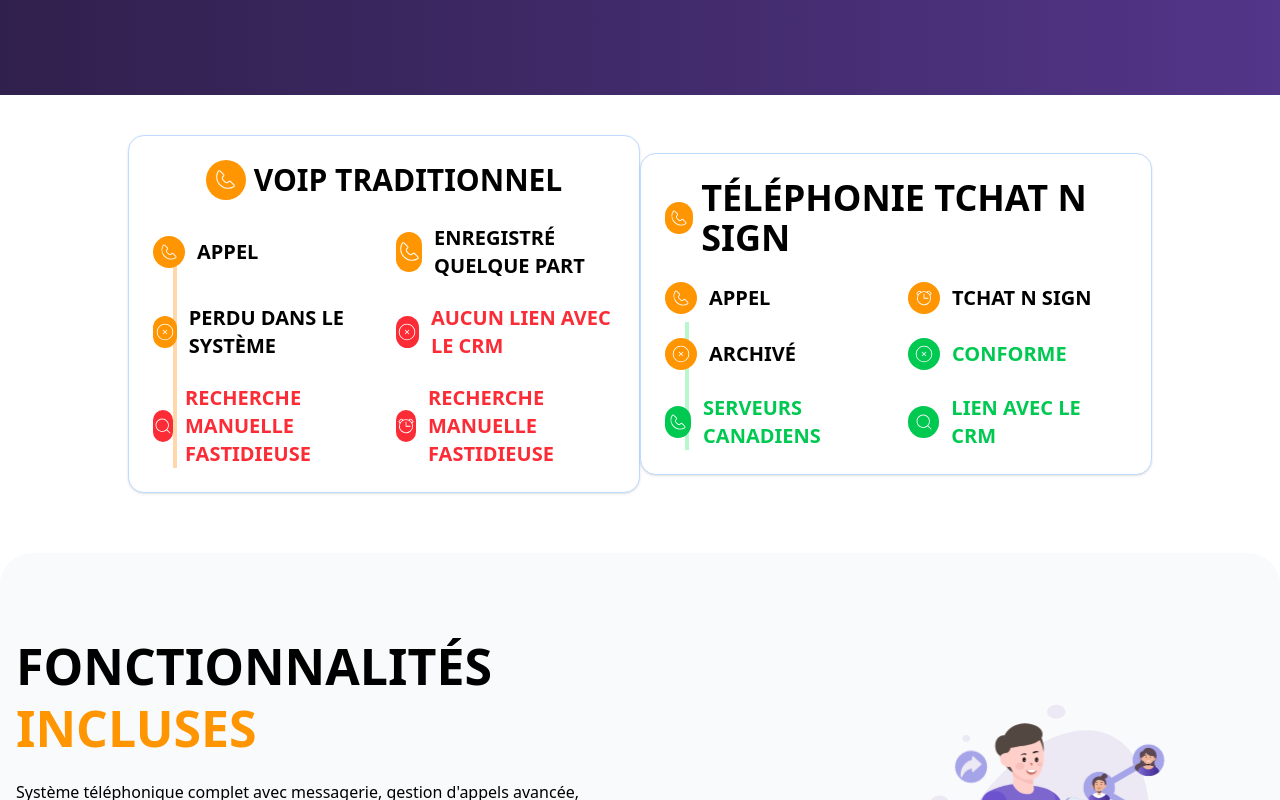
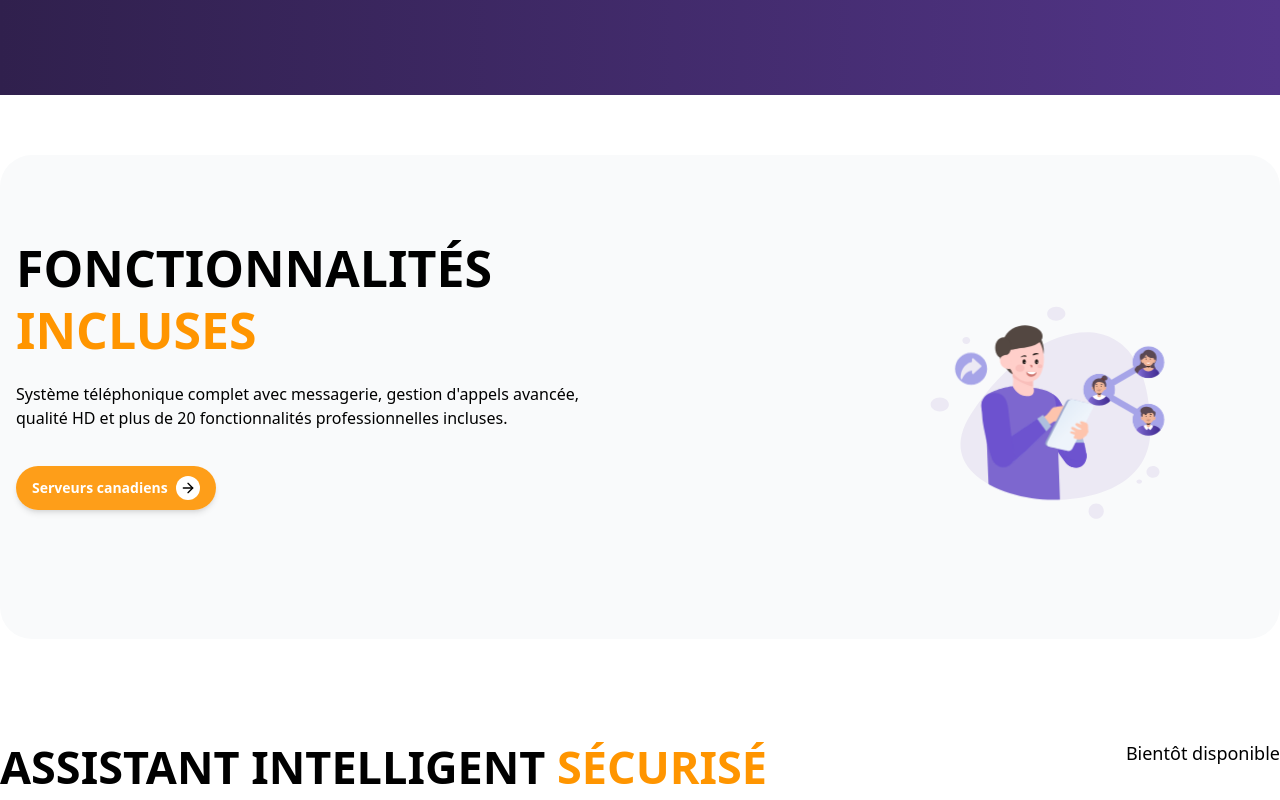
Before and after one commit to ashrafulhossain1/next-js-lang-willtns, a Next.js app: page /en/about in a window 1280 px wide. Shown: the part 740-1540 px from the top of the page. Built offline with nearby package versions, Linux system fonts and the light colour scheme.

Commit message:
comparism section remove from the projects

```diff
--- a/app/[lang]/about/_components/CompareSection.tsx
+++ /dev/null
@@ -1,124 +0,0 @@
-import { CiPhone, CiSearch, CiCircleRemove, CiAlarmOn } from 'react-icons/ci';
-
-export default function CompareSection() {
-  return (
-    <div className="relative flex flex-col md:flex-row items-center justify-center gap-0 w-full max-w-5xl mx-auto mt-10 text-black">
-      {/* Left Box */}
-      <div className="w-full md:w-1/2 bg-white rounded-2xl border border-blue-200 p-6 shadow-sm relative mb-10 md:mb-0">
-        <h3 className="flex items-center justify-center gap-2 font-bold mb-6 text-sm md:text-base lg:text-lg">
-          <button className="h-10 w-10 bg-[#FF9500] flex items-center justify-center rounded-full">
-            <CiPhone className="text-white" size={25} />
-          </button>
-          <span className="text-xl md:text-3xl">VOIP TRADITIONNEL</span>
-        </h3>
-
-        <div className="grid grid-cols-2 gap-x-6 gap-y-6 relative">
-          {/* Vertical line Left */}
-          <div className="absolute top-10 left-5 w-1 h-[calc(100%-2.5rem)] bg-orange-200"></div>
-
-          {/* Grid items */}
-          <div className="flex items-center gap-3 relative z-10 text-[14px] md:text-base lg:text-xl font-semibold">
-            <button className="h-8 w-8 bg-[#FF9500] flex items-center justify-center rounded-full">
-              <CiPhone className="text-white font-bold" size={20} />
-            </button>
-            APPEL
-          </div>
-
-          <div className="flex items-center gap-3  z-10  md:text-base lg:text-xl font-semibold">
-            <button className="h-10 w-10 bg-[#FF9500] flex items-center justify-center rounded-full">
-              <CiPhone className="text-white" size={25} />
-            </button>
-            ENREGISTRÉ QUELQUE PART
-          </div>
-
-          <div className="flex items-center gap-3 relative z-10 text-[14px] md:text-base lg:text-xl font-semibold">
-            <button className="h-8 w-8 bg-[#FF9500] flex items-center justify-center rounded-full">
-              <CiCircleRemove className="text-white" size={20} />
-            </button>
-            PERDU DANS LE SYSTÈME
-          </div>
-
-          <div className="flex items-center gap-3 relative z-10 text-[14px] md:text-base lg:text-xl font-semibold text-red-500">
-            <button className="h-8 w-8 bg-red-500 flex items-center justify-center rounded-full">
-              <CiCircleRemove className="text-white" size={20} />
-            </button>
-            AUCUN LIEN AVEC LE CRM
-          </div>
-
-          <div className="flex items-center gap-3 relative z-10 text-[14px] md:text-base lg:text-xl font-semibold text-red-500">
-            <button className="h-8 w-8 bg-red-500 flex items-center justify-center rounded-full">
-              <CiSearch className="text-white" size={20} />
-            </button>
-            RECHERCHE MANUELLE FASTIDIEUSE
-          </div>
-
-          <div className="flex items-center gap-3 relative z-10 text-[14px] md:text-base lg:text-xl font-semibold text-red-500">
-            <button className="h-8 w-8 bg-red-500 flex items-center justify-center rounded-full">
-              <CiAlarmOn className="text-white" size={20} />
-            </button>
-            RECHERCHE MANUELLE FASTIDIEUSE
-          </div>
-        </div>
-      </div>
-
-      {/* Right Box */}
-      <div className="w-full md:w-1/2 bg-white rounded-2xl border border-blue-200 p-6 shadow-sm relative">
-        <h3 className="flex items-center justify-center gap-2 font-bold mb-6 text-sm md:text-base lg:text-lg">
-          <button className="h-8 w-8 bg-[#FF9500] flex items-center justify-center rounded-full">
-            <CiPhone className="text-white" size={20} />
-          </button>
-          <span className="text-2xl md:text-3xl lg:text-4xl">
-            TÉLÉPHONIE TCHAT N SIGN
-          </span>
-        </h3>
-
-        <div className="grid grid-cols-2 gap-x-6 gap-y-6 relative">
-          {/* Vertical line Right */}
-          <div className="absolute top-10 left-5 w-1 h-[calc(100%-2.5rem)] bg-green-200"></div>
-
-          <div className="flex items-center gap-3 relative z-10 text-[14px] md:text-base lg:text-xl font-semibold">
-            <button className="h-8 w-8 bg-[#FF9500] flex items-center justify-center rounded-full">
-              <CiPhone className="text-white" size={20} />
-            </button>
-            APPEL
-          </div>
-
-          <div className="flex items-center gap-3 relative z-10 text-[14px] md:text-base lg:text-xl font-semibold">
-            <button className="h-8 w-8 bg-[#FF9500] flex items-center justify-center rounded-full">
-              <CiAlarmOn className="text-white" size={20} />
-            </button>
-            TCHAT N SIGN
-          </div>
-
-          <div className="flex items-center gap-3 relative z-10 text-[14px] md:text-base lg:text-xl font-semibold">
-            <button className="h-8 w-8 bg-[#FF9500] flex items-center justify-center rounded-full">
-              <CiCircleRemove className="text-white" size={20} />
-            </button>
-            ARCHIVÉ
-          </div>
-
-          <div className="flex items-center gap-3 relative z-10 text-[14px] md:text-base lg:text-xl font-semibold text-green-500">
-            <button className="h-8 w-8 bg-green-500 flex items-center justify-center rounded-full">
-              <CiCircleRemove className="text-white" size={20} />
-            </button>
-            CONFORME
-          </div>
-
-          <div className="flex items-center gap-3 relative z-10 text-[14px] md:text-base lg:text-xl font-semibold text-green-500">
-            <button className="h-8 w-8 bg-green-500 flex items-center justify-center rounded-full">
-              <CiPhone className="text-white" size={20} />
-            </button>
-            SERVEURS CANADIENS
-          </div>
-
-          <div className="flex items-center gap-3 relative z-10 text-[14px] md:text-base lg:text-xl font-semibold text-green-500">
-            <button className="h-8 w-8 bg-green-500 flex items-center justify-center rounded-full">
-              <CiSearch className="text-white" size={20} />
-            </button>
-            LIEN AVEC LE CRM
-          </div>
-        </div>
-      </div>
-    </div>
-  );
-}
--- a/app/[lang]/about/page.tsx
+++ b/app/[lang]/about/page.tsx
@@ -6,7 +6,6 @@ import Installation from './_components/Installation';
 import Calculator from './_components/Calculator';
 import CostSummary from './_components/CostSummary';
 import FAQ from './_components/FAQ';
-import CompareSection from './_components/CompareSection';
 
 export default async function AboutPage({
   params,
@@ -19,7 +18,6 @@ export default async function AboutPage({
   return (
     <div className="bg-white">
       <Hero></Hero>
-      <CompareSection></CompareSection>
       <Functional></Functional>
       <Assistant></Assistant>
       <Modules></Modules>
--- a/app/components/shared/_components/Navbar.tsx
+++ b/app/components/shared/_components/Navbar.tsx
@@ -16,7 +16,7 @@ const navLinks: NavLink[] = [
   { label: 'Accueil', href: '/en/about' },
   { label: 'Solutions', href: '/', hasArrow: true },
   { label: 'Omnichannel', href: '/solutions' },
-  { label: 'telephony', href: '/en/telephony' },
+  { label: 'Nelephony', href: '/en/telephony' },
   { label: 'Tarification', href: '/pricing' },
   { label: 'À propos', href: '/' },
   { label: 'Sécurité', href: '/security' },
```
